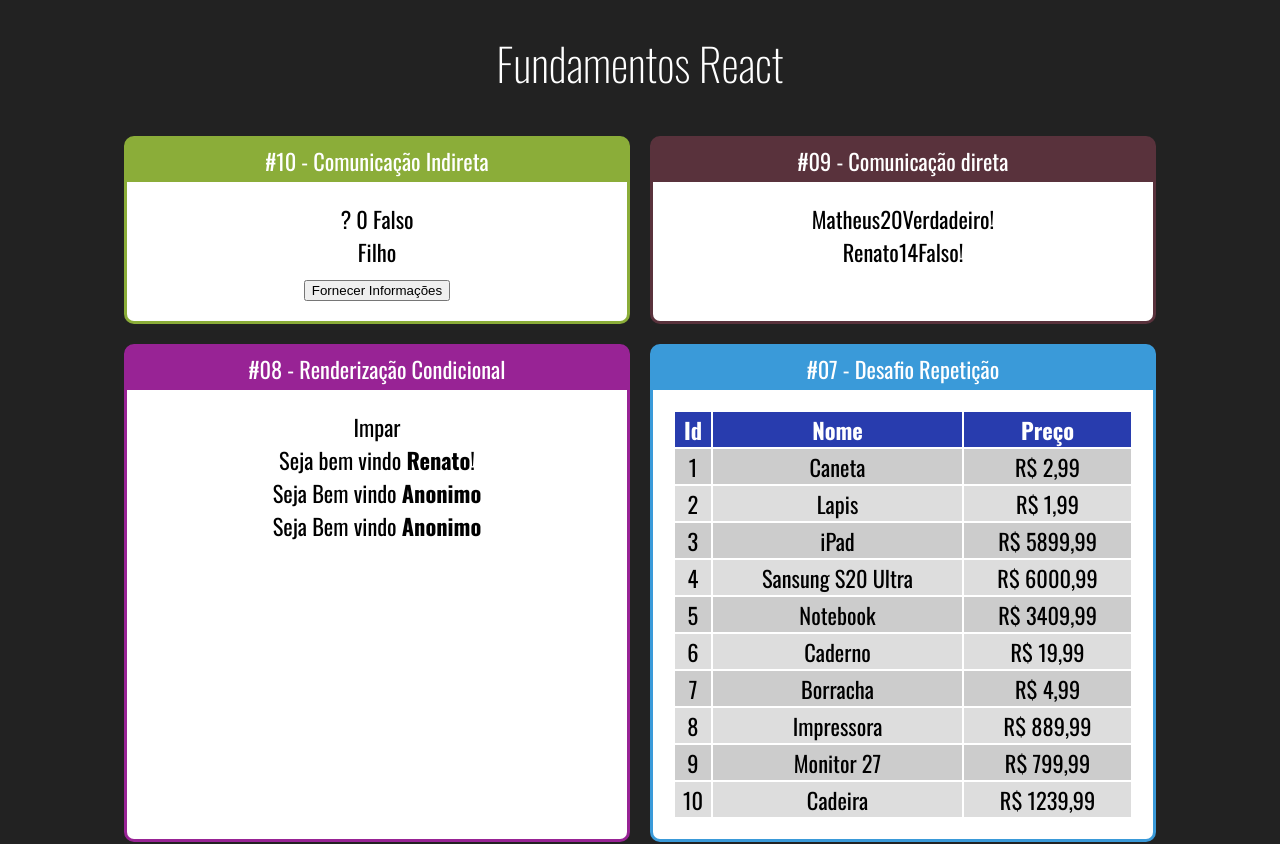
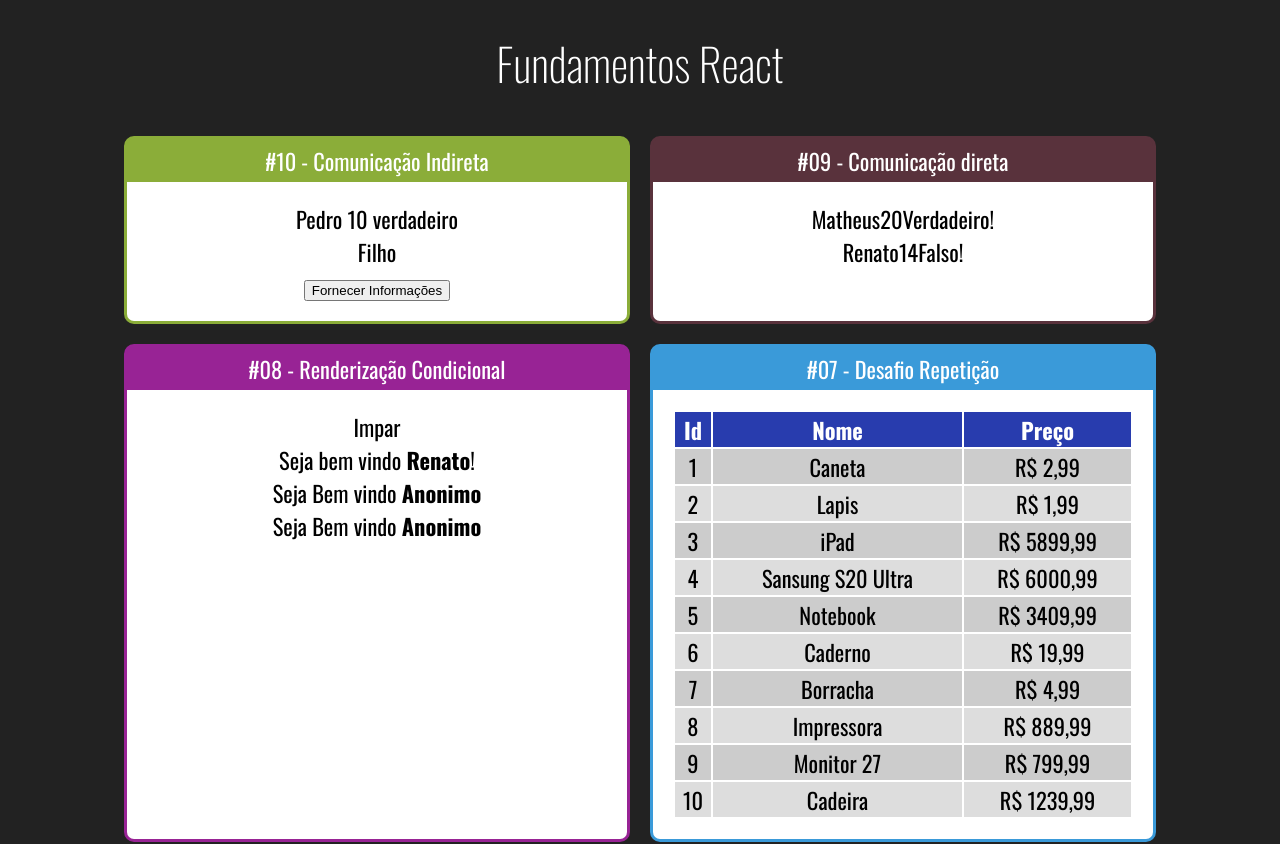
Before and after one commit to renatolobo1/Curso-react, a React (Create React App) app: page / in a window 1280 px wide. Shown: the top 844 px of the page. Built offline with nearby package versions, Linux system fonts and the light colour scheme.

Commit message:
Aula Componente com Estado

```diff
--- a/src/components/cominicacao/IndiretaFilho.jsx
+++ b/src/components/cominicacao/IndiretaFilho.jsx
@@ -1,13 +1,16 @@
 import React from 'react';
 
 export default props => {
-
+  const min = 10
+  const max = 60
+  const gerarIdade = () => parseInt(Math.random()*(max-min)) + min
+  const gerarNerd = () => Math.random() >0.5
   return(
     <div>
       <div>Filho</div>
       <button onClick={
         function (e) {
-          props.quandoClicar('joão', 53, true)
+          props.quandoClicar('joão', gerarIdade() , gerarNerd())
         }
       }>
         Fornecer Informações
--- a/src/components/cominicacao/IndiretaPai.jsx
+++ b/src/components/cominicacao/IndiretaPai.jsx
@@ -1,15 +1,15 @@
-import React from 'react';
+import React, {useState} from 'react';
 import IndiretaFilho from './IndiretaFilho';
 
 export default props => {
-  let nome = '?'
-  let idade = 0
-  let nerd = false
+  const [nome, setNome] = useState('Pedro')
+  const [idade, setIdade] = useState(10)
+  const [nerd, setNerd] = useState(true)
 
-  function fornecerInformacoes(nomeParam, idadeParam, nerdParam){
-   nome = nomeParam
-   idade = idadeParam
-   nerd= nerdParam
+  function fornecerInformacoes(nome, idade, nerd){
+    setNome(nome)
+    setIdade(idade)
+    setNerd(nerd)
 }
 
   return(
```
